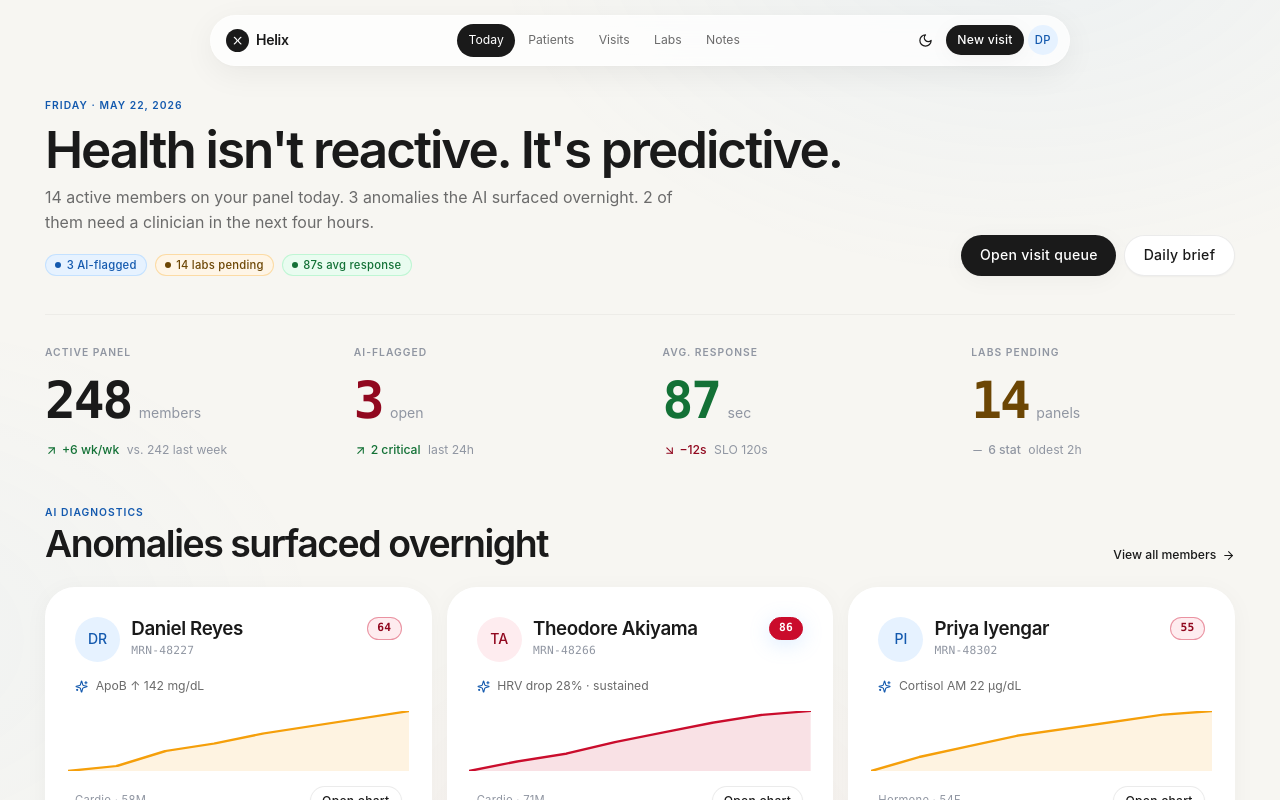
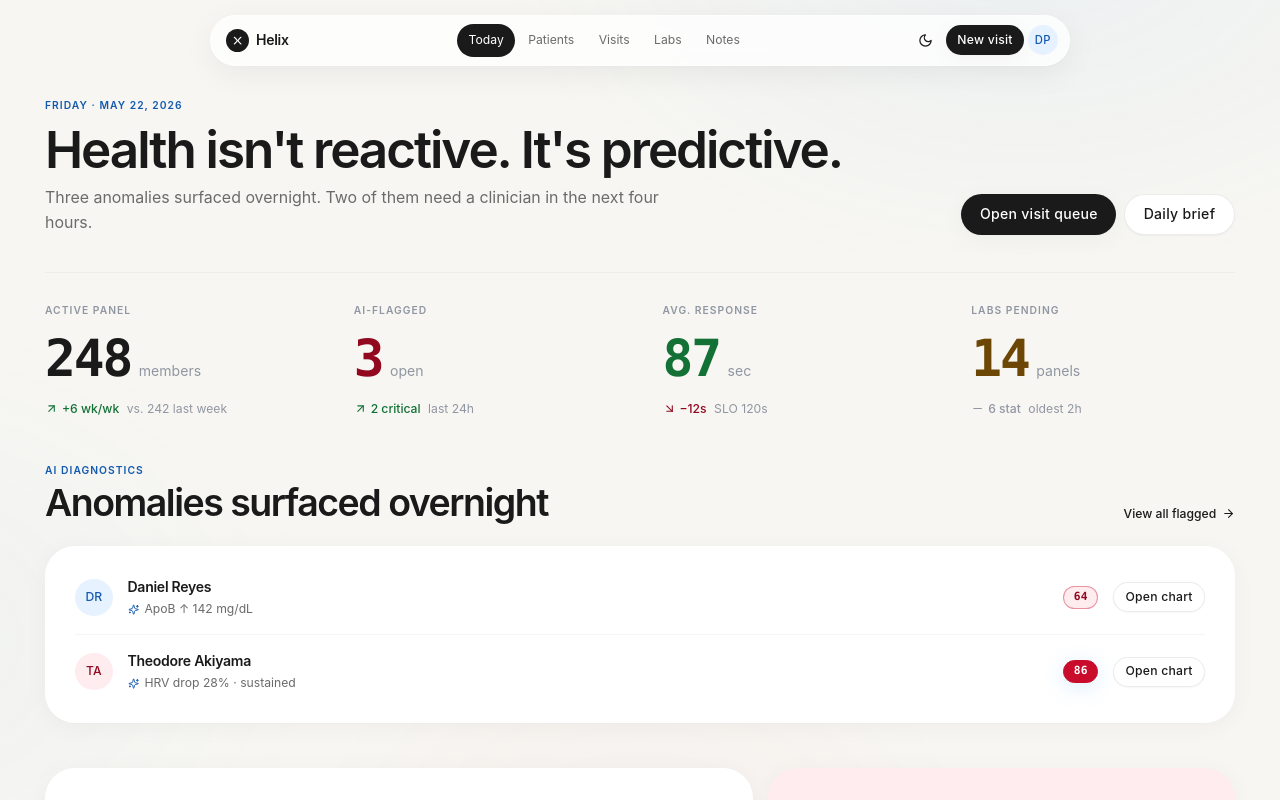
Before and after one commit to Soffi-Originals/helix-clinician-console, a Next.js app: page / in a window 1280 px wide. Shown: the top 800 px of the page. Built offline with nearby package versions, Linux system fonts and the light colour scheme.

Commit message:
feat(homepage): calm top half — remove duplicate badges, compress anomaly grid to 2-row list

```diff
--- a/app/page.tsx
+++ b/app/page.tsx
@@ -7,12 +7,13 @@ import { Badge } from "@/components/ui/badge";
 import { Button, buttonVariants } from "@/components/ui/button";
 import { Avatar } from "@/components/ui/avatar";
 import { RiskScore } from "@/components/ui/risk-score";
-import { Sparkline } from "@/components/ui/sparkline";
 import { patients } from "@/lib/data/patients";
 import { visits } from "@/lib/data/visits";
 
 export default function OverviewPage() {
-  const flagged = patients.filter((p) => p.riskLevel === "high" || p.riskLevel === "critical");
+  const flagged = patients
+    .filter((p) => p.riskLevel === "high" || p.riskLevel === "critical")
+    .slice(0, 2);
   const waiting = visits.filter((v) => v.status === "waiting");
 
   return (
@@ -22,14 +23,7 @@ export default function OverviewPage() {
         <PageHeader
           overline="Friday · May 22, 2026"
           title="Health isn't reactive. It's predictive."
-          description="14 active members on your panel today. 3 anomalies the AI surfaced overnight. 2 of them need a clinician in the next four hours."
-          meta={
-            <div className="flex flex-wrap items-center gap-2 pt-2">
-              <Badge variant="accent" size="md" dot>3 AI-flagged</Badge>
-              <Badge variant="warning" size="md" dot>14 labs pending</Badge>
-              <Badge variant="success" size="md" dot>87s avg response</Badge>
-            </div>
-          }
+          description="Three anomalies surfaced overnight. Two of them need a clinician in the next four hours."
           actions={
             <>
               <Button variant="primary" size="lg">Open visit queue</Button>
@@ -87,7 +81,7 @@ export default function OverviewPage() {
         </div>
       </section>
 
-      {/* Flagged events */}
+      {/* Flagged events — compact list, 2 patients max */}
       <section className="flex flex-col gap-6">
         <div className="flex items-end justify-between flex-wrap gap-3">
           <div className="flex flex-col gap-1">
@@ -100,22 +94,19 @@ export default function OverviewPage() {
             href="/patients"
             className="inline-flex items-center gap-1.5 text-body-sm font-medium text-fg-primary hover:gap-2 transition-all"
           >
-            View all members <ArrowRight className="h-3.5 w-3.5" />
+            View all flagged <ArrowRight className="h-3.5 w-3.5" />
           </Link>
         </div>
 
-        <div className="grid grid-cols-1 md:grid-cols-2 xl:grid-cols-3 gap-4">
-          {flagged.map((p) => (
-            <Card
-              key={p.id}
-              variant="default"
-              radius="2xl"
-              padding="lg"
-              className="group hover:shadow-float transition-shadow"
-            >
-              <div className="flex items-start gap-3">
+        <Card variant="default" radius="2xl" padding="lg">
+          <div className="flex flex-col divide-y divide-border-subtle">
+            {flagged.map((p) => (
+              <div
+                key={p.id}
+                className="flex items-center gap-4 py-4 first:pt-0 last:pb-0"
+              >
                 <Avatar
-                  size="lg"
+                  size="md"
                   initials={p.initials}
                   tone={p.riskLevel === "critical" ? "danger" : "accent"}
                   ring="soft"
@@ -123,30 +114,16 @@ export default function OverviewPage() {
                 <div className="flex flex-col gap-0.5 flex-1 min-w-0">
                   <Link
                     href={`/patients/${p.id}`}
-                    className="font-display text-title font-semibold tracking-tight hover:text-accent-strong"
+                    className="font-display font-semibold text-body tracking-tight hover:text-accent-strong"
                   >
                     {p.name}
                   </Link>
-                  <span className="text-label font-mono text-fg-tertiary">{p.mrn}</span>
+                  <div className="flex items-center gap-1.5 text-body-sm text-fg-secondary">
+                    <Sparkles className="h-3 w-3 text-accent-strong shrink-0" />
+                    <span className="line-clamp-1">{p.flag ?? "Routine surveillance"}</span>
+                  </div>
                 </div>
                 <RiskScore score={p.riskScore} level={p.riskLevel} size="sm" />
-              </div>
-
-              <div className="mt-4 flex items-center gap-2">
-                <Sparkles className="h-3.5 w-3.5 text-accent-strong" />
-                <span className="text-body-sm text-fg-secondary line-clamp-2">{p.flag ?? "Routine surveillance"}</span>
-              </div>
-
-              <div className="mt-4 h-16 -mx-2">
-                <Sparkline
-                  data={p.trend}
-                  tone={p.riskLevel === "critical" ? "danger" : "warning"}
-                  size="lg"
-                />
-              </div>
-
-              <div className="mt-4 flex items-center justify-between text-label text-fg-tertiary">
-                <span>{p.program} · {p.age}{p.sex}</span>
                 <Link
                   href={`/patients/${p.id}`}
                   className={buttonVariants({ variant: "secondary", size: "sm" })}
@@ -154,9 +131,9 @@ export default function OverviewPage() {
                   Open chart
                 </Link>
               </div>
-            </Card>
-          ))}
-        </div>
+            ))}
+          </div>
+        </Card>
       </section>
 
       {/* Live queue + critical alerts split */}
@@ -221,7 +198,7 @@ export default function OverviewPage() {
           </div>
 
           <div className="flex flex-col gap-3">
-            {flagged
+            {patients
               .filter((p) => p.riskLevel === "critical")
               .map((p) => (
                 <div
```
